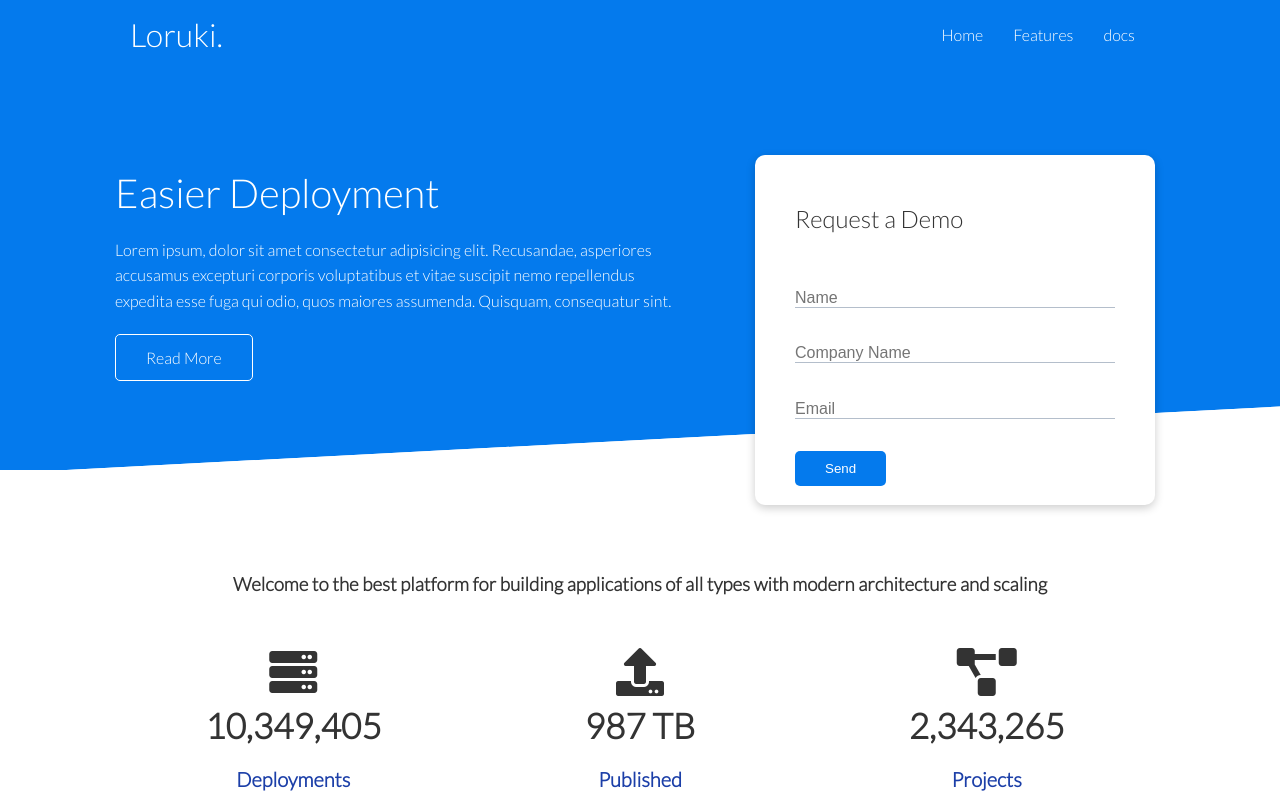
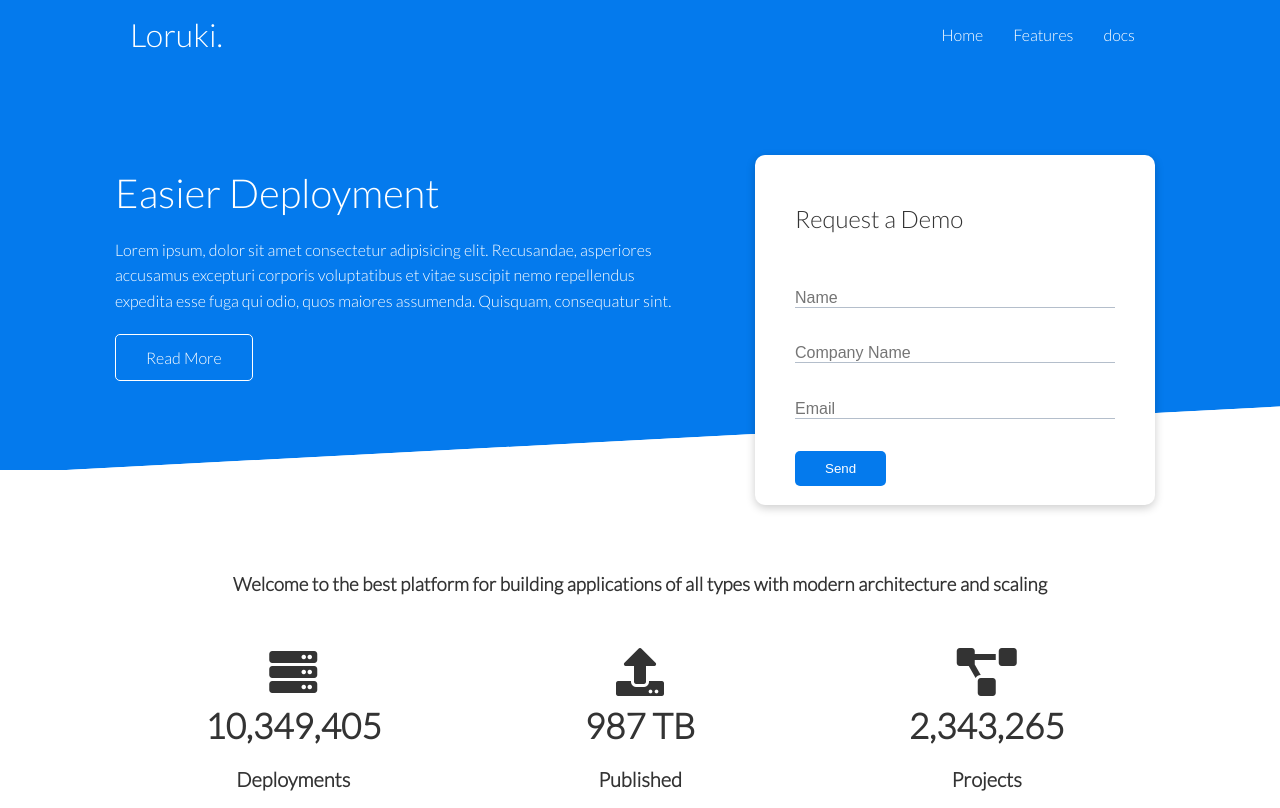
Before and after one commit to Frallmeister/traversy-loruki, a plain HTML site: page index.html in a window 1280 px wide. Shown: the top 808 px of the page. Drawn offline with Linux system fonts and the light colour scheme.

Commit message:
Set default text color in stats

```diff
--- a/index.html
+++ b/index.html
@@ -67,17 +67,17 @@
                 <div>
                     <i class="fas fa-server fa-3x"></i>
                     <h3>10,349,405</h3>
-                    <p class="text-secondary">Deployments</p>
+                    <p>Deployments</p>
                 </div>
                 <div>
                     <i class="fas fa-upload fa-3x"></i>
                     <h3>987 TB</h3>
-                    <p class="text-secondary">Published</p>
+                    <p>Published</p>
                 </div>
                 <div>
                     <i class="fas fa-project-diagram fa-3x"></i>
                     <h3>2,343,265</h3>
-                    <p class="text-secondary">Projects</p>
+                    <p>Projects</p>
                 </div>
             </div>
         </div>
```
